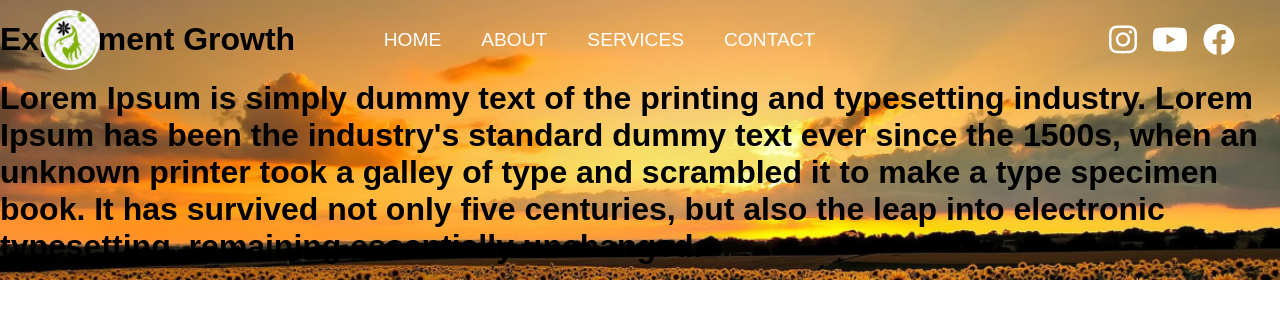
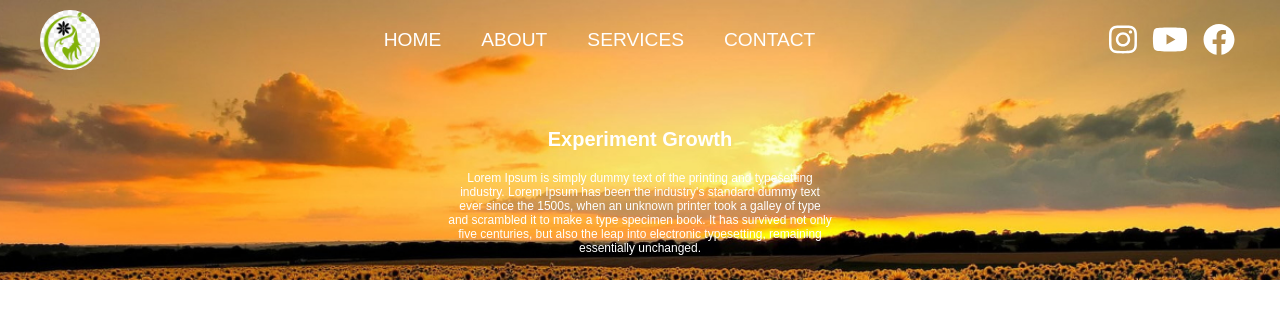
Before and after one commit to lroberts77/client_website_1.0, a React (Create React App) app: page / in a window 1280 px wide. Shown: the top 318 px of the page. Built offline with nearby package versions, Linux system fonts and the light colour scheme.

Commit message:
added styling for site title and site about h1

```diff
--- a/src/components/HeroSection/HeroSection.css
+++ b/src/components/HeroSection/HeroSection.css
@@ -18,3 +18,23 @@
     background: url('../../assets/nature2.jpg') center no-repeat;
     background-position: top;
 }
+
+.about-container {
+    color: white;
+}
+
+.site-title {
+    text-align: center;
+    margin: 0 auto;
+    font-size: 20px;
+    padding-top: 10%;
+}
+
+.site-about {
+    padding-top: 20px;
+    text-align: center;
+    margin: 0 auto;
+    font-size: 12px;
+    width: 30%;
+    font-weight: lighter;
+}
```
